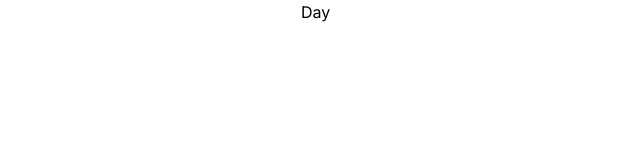
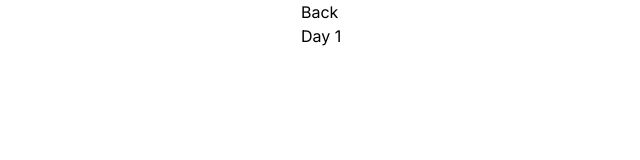
Before and after one commit to Choi-jujuyeon/ReviewEnglish-withTs, a Next.js app: page /day/1 in a window 1280 px wide. Shown: the top 160 px of the page, without its empty margins (19-659 px from the left). Built offline with nearby package versions, Linux system fonts and the light colour scheme.

Commit message:
link-go to mainpage

```diff
--- a/src/app/day/[id]/page.tsx
+++ b/src/app/day/[id]/page.tsx
@@ -1,7 +1,18 @@
 import { NextPage } from "next";
-
+import Link from "next/link";
 // 페이지 컴포넌트 == next-type인 NextPage로 타입 지정해주기
 const Day: NextPage = () => {
-    return <main>Day</main>;
+    return (
+        <main>
+            <div>
+                <Link href="/">
+                    <div>
+                        <button>Back</button>
+                    </div>
+                </Link>
+                <div>Day 1</div>
+            </div>
+        </main>
+    );
 };
 export default Day;
```
